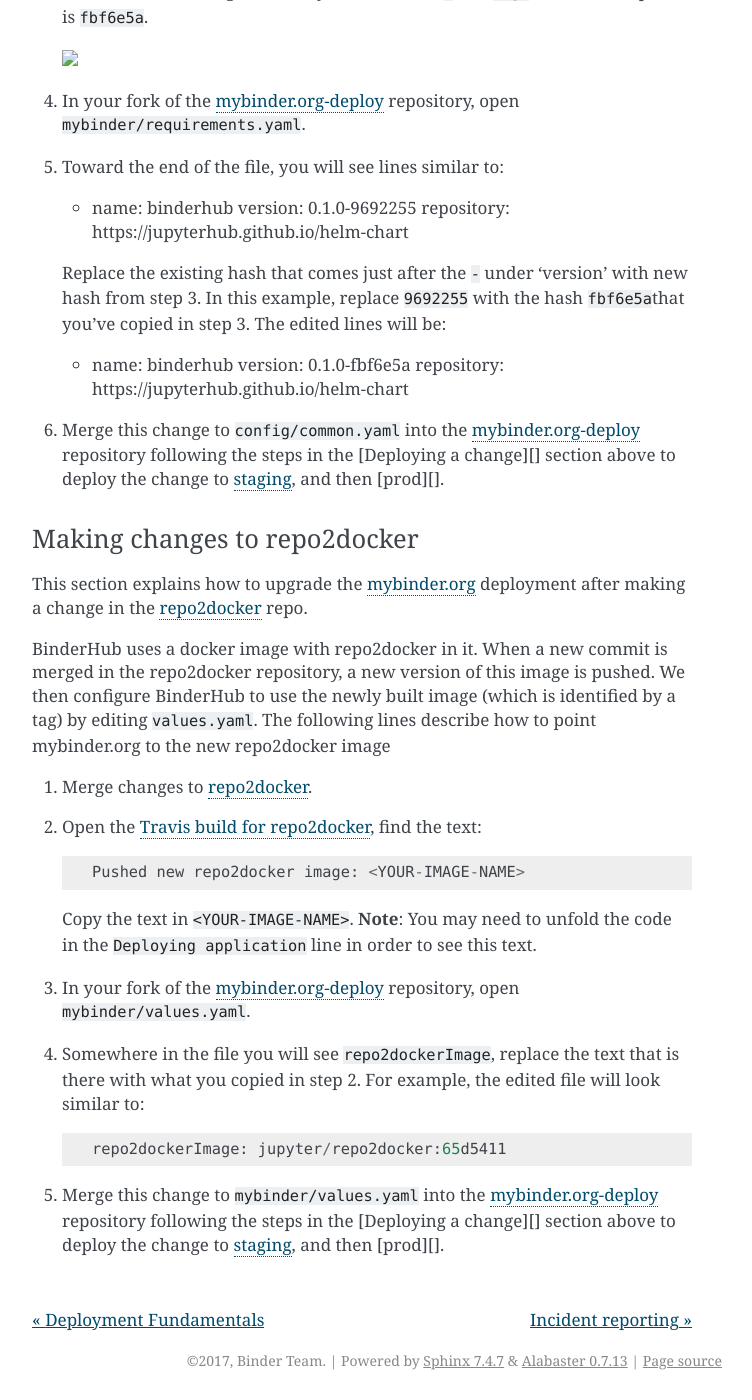
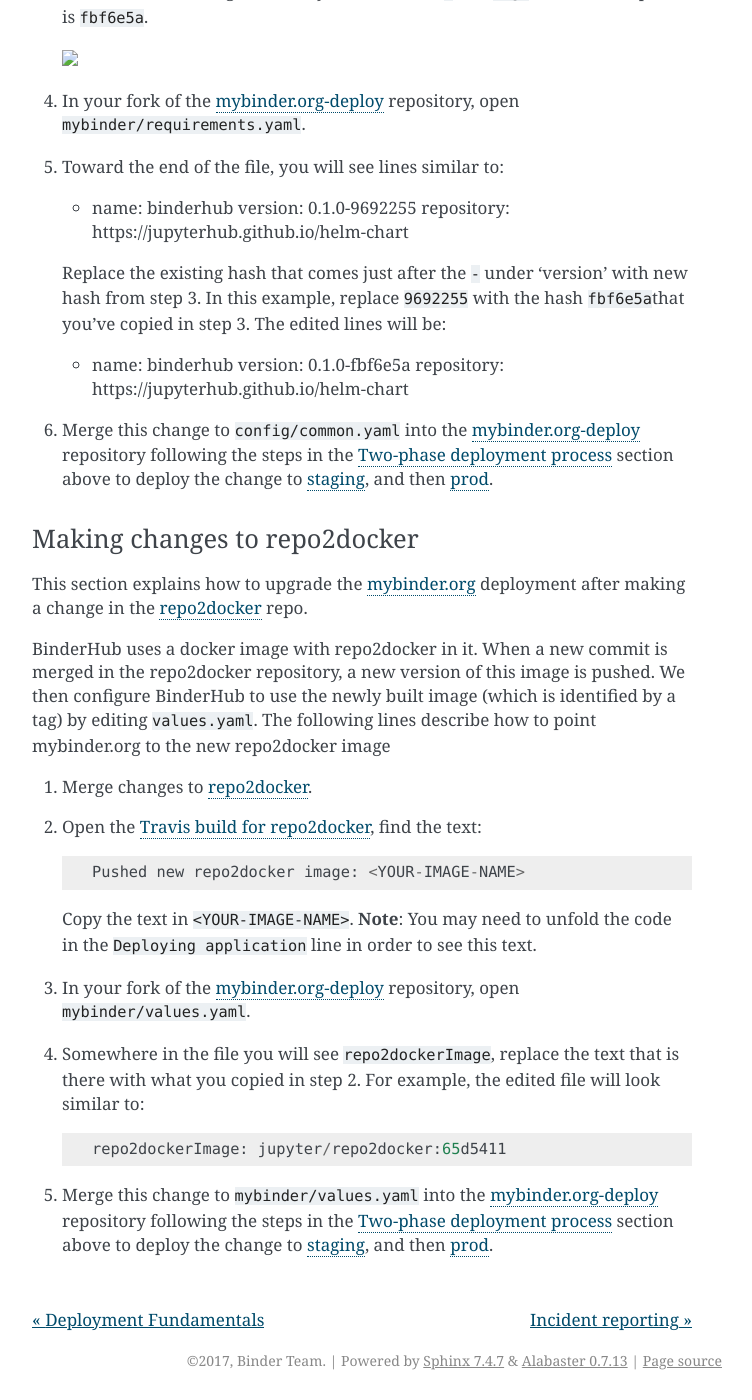
Before and after one commit to jupyterhub/mybinder.org-deploy, a Sphinx documentation site: the page built from docs/source/deploying_mybinder.md, in a window 1280 px wide and 1400 px high, scrolled down 1591 px. Shown: the whole window, without its empty margins (388-1140 px from the left). Built offline with Sphinx 7.4.7, drawn with Linux system fonts in a browser that asks for light colours; some of the changed text lies outside the part shown.

Commit message:
update a few links

```diff
--- a/docs/source/conf.py
+++ b/docs/source/conf.py
@@ -13,9 +13,9 @@
 # add these directories to sys.path here. If the directory is relative to the
 # documentation root, use os.path.abspath to make it absolute, like shown here.
 #
-# import os
-# import sys
-# sys.path.insert(0, os.path.abspath('.'))
+import os
+import sys
+sys.path.insert(0, os.path.abspath('./../..'))
 
 # For conversion from markdown (.md) to html
 import recommonmark.parser
--- a/docs/source/deploying_mybinder.md
+++ b/docs/source/deploying_mybinder.md
@@ -80,7 +80,7 @@
         repository: https://jupyterhub.github.io/helm-chart
 
 6. Merge this change to `config/common.yaml` into the [mybinder.org-deploy][]
-   repository following the steps in the [Deploying a change][] section above
+   repository following the steps in the [Two-phase deployment  process][] section above
    to deploy the change to [staging][], and then [prod][].
 
 ### Making changes to repo2docker
@@ -110,11 +110,12 @@
        repo2dockerImage: jupyter/repo2docker:65d5411
 
 5. Merge this change to `mybinder/values.yaml` into the [mybinder.org-deploy][]
-   repository following the steps in the [Deploying a change][] section above
+   repository following the steps in the [Two-phase deployment  process][] section above
    to deploy the change to [staging][], and then [prod][].
 
 
 [mybinder.org-deploy]: https://github.com/jupyterhub/mybinder.org-deploy
+[prod]: https://mybinder.org
 [mybinder.org]: https://mybinder.org
 [staging.mybinder.org]: https://staging.mybinder.org
 [staging]: https://staging.mybinder.org
```
Also changed, not shown: docs/source/deployment_fundamentals.md (+1 -1 lines), docs/source/incident-reports/2017-10-17-cluster-full.md (+1 -1 lines), docs/source/production_environment.md (+2 -2 lines).
